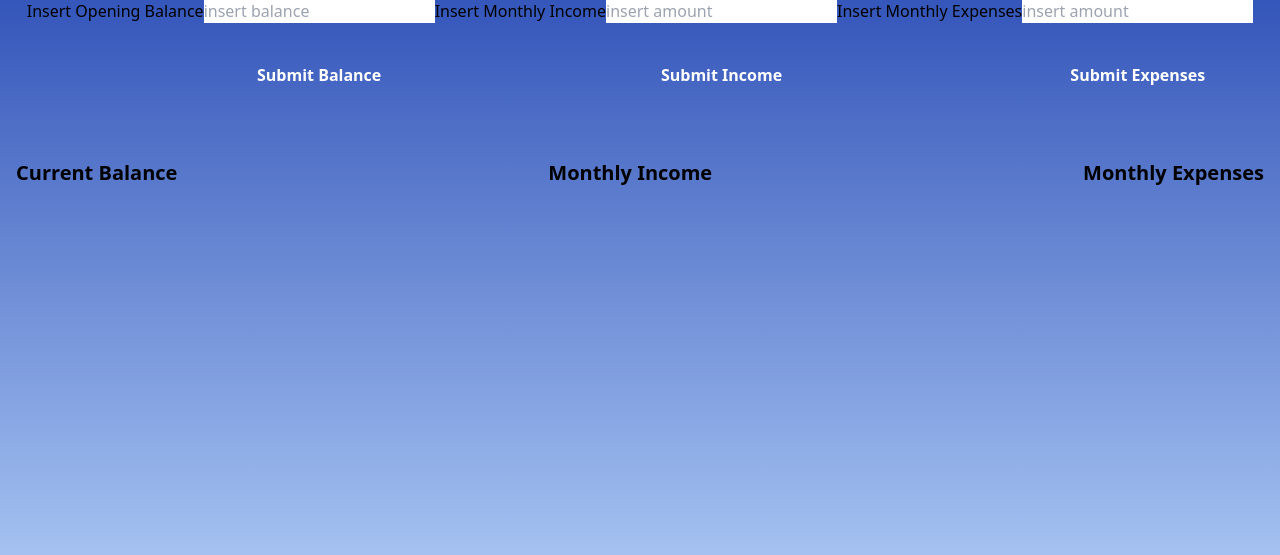
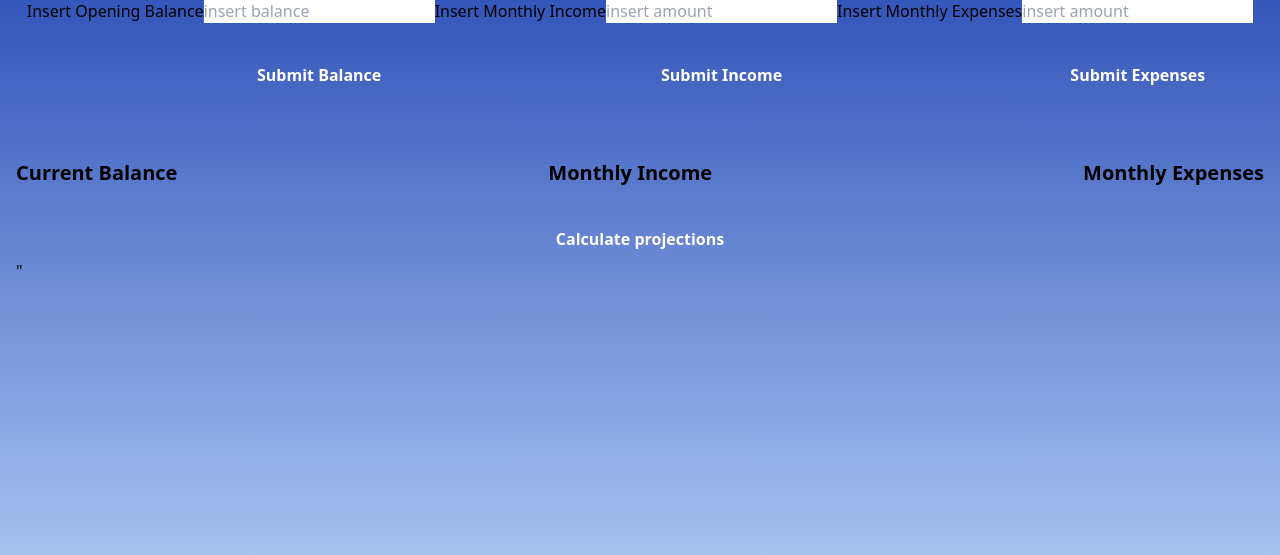
Before and after one commit to EmbeddEdge/FlaskWebApp, a Flask app: template templates/financedash.html in a window 1280 px wide. Shown: the part 113-668 px from the top of the page. Run offline with Flask 3, Linux system fonts and the light colour scheme; the template is opened without the code that fills it, so the values that code supplies are empty; some libraries are stand-ins or nearby versions.

Commit message:
added button

```diff
--- a/templates/financedash.html
+++ b/templates/financedash.html
@@ -52,6 +52,11 @@
             </div>
         </div>
     </div>
+    <div class="form-group flex justify-center">
+        <form action="/projection" method="POST" class="flex flex-col itmes-center">
+            <button type="submit" class="bg-navy-500 hover:bg-navy-700 text-white font-bold py-2 px-4 rounded">Calculate projections</button>
+        </form>
+    </div>"
 </div>
 </body>
 </html>
```
